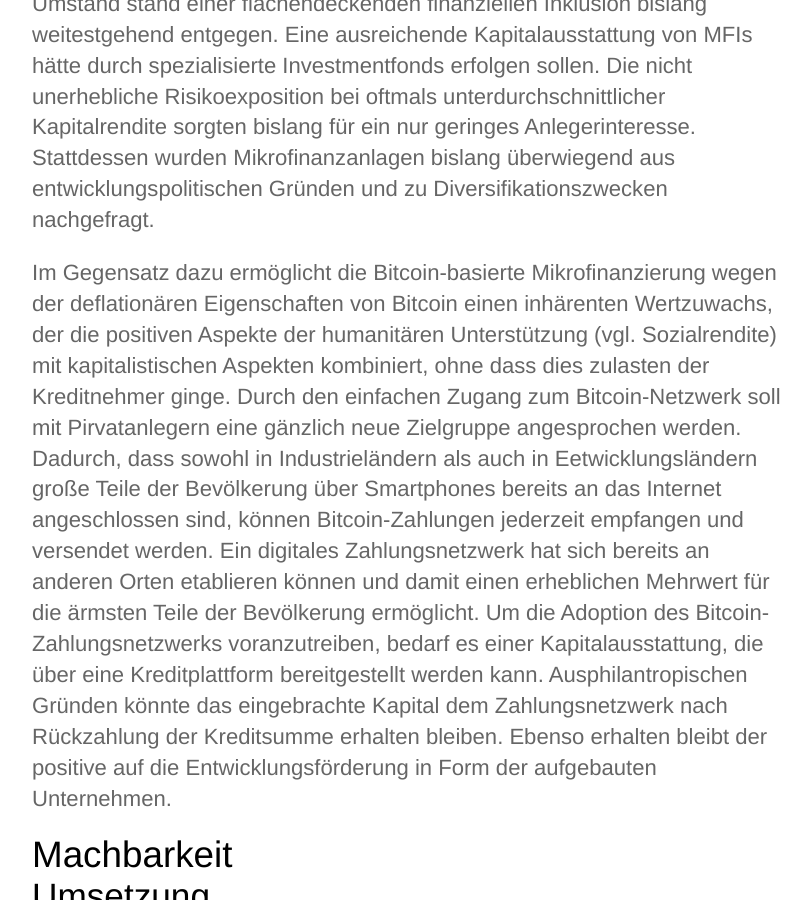
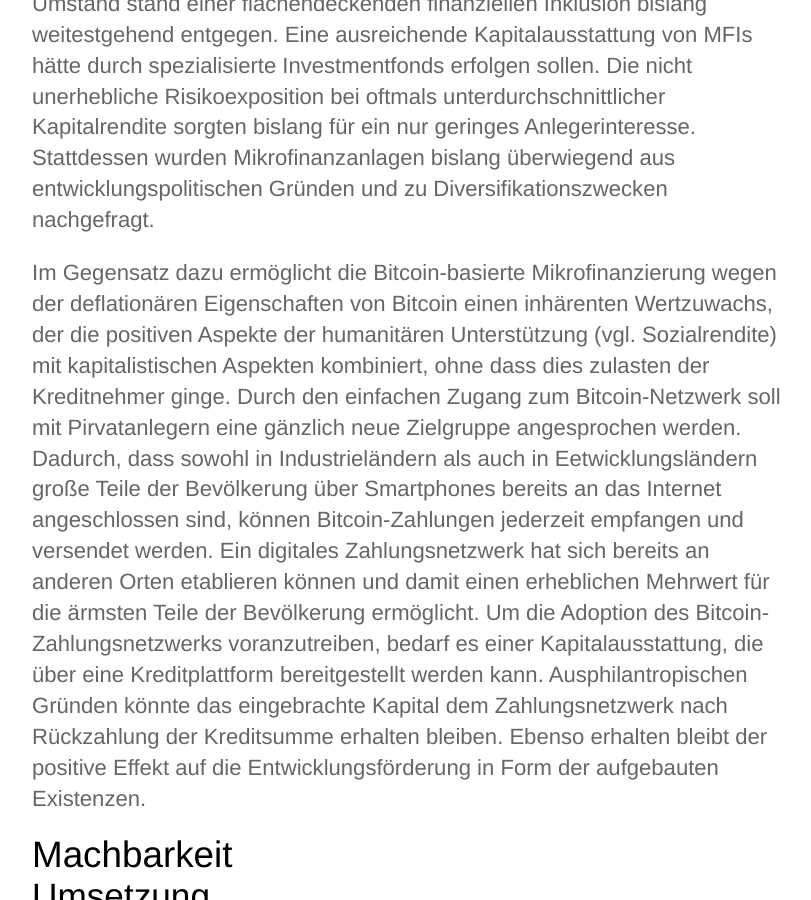
Before and after one commit to Bitcoin-InnovationHub/home, a Jekyll site: the page built from _posts/2022-05-16-bitcoin-microfinance.md, in a window 1280 px wide and 900 px high, scrolled down 1962 px. Shown: the whole window, without its empty margins (233-1044 px from the left). Built offline with Jekyll 4.4.1, drawn with Linux system fonts in a browser that asks for light colours.

Commit message:
Update 2022-05-16-bitcoin-microfinance.md

```diff
--- a/_posts/2022-05-16-bitcoin-microfinance.md
+++ b/_posts/2022-05-16-bitcoin-microfinance.md
@@ -45,7 +45,7 @@
 
 Mikrofinanz-Lösungen ermöglichen es Menschen ohne Zugang zu traditionellen Bankdienstleistungen eine solche Anfangsinvestition durch Bereitstellung von Fremdkapital zu tätigen. Weltweit werden Mikrofinanzinstitute (MFIs)  mit einer nicht zu bewältigenden Kapitalnachfrage bei stark begrenztem Kapitalangebot konfrontiert. Dieser Umstand stand einer flächendeckenden finanziellen Inklusion bislang weitestgehend entgegen. Eine ausreichende Kapitalausstattung von MFIs hätte durch spezialisierte Investmentfonds erfolgen sollen. Die nicht unerhebliche Risikoexposition bei oftmals unterdurchschnittlicher Kapitalrendite sorgten bislang für ein nur geringes Anlegerinteresse. Stattdessen wurden Mikrofinanzanlagen bislang überwiegend aus entwicklungspolitischen Gründen und zu Diversifikationszwecken nachgefragt.
 
-Im Gegensatz dazu ermöglicht die Bitcoin-basierte Mikrofinanzierung wegen der deflationären Eigenschaften von Bitcoin einen inhärenten Wertzuwachs, der die positiven Aspekte der humanitären Unterstützung (vgl. Sozialrendite) mit kapitalistischen Aspekten kombiniert, ohne dass dies zulasten der Kreditnehmer ginge. Durch den einfachen Zugang zum Bitcoin-Netzwerk soll mit Pirvatanlegern eine gänzlich neue Zielgruppe angesprochen werden. Dadurch, dass sowohl in Industrieländern als auch in Eetwicklungsländern große Teile der Bevölkerung über Smartphones bereits an das Internet angeschlossen sind, können Bitcoin-Zahlungen jederzeit empfangen und versendet werden. Ein digitales Zahlungsnetzwerk hat sich bereits an anderen Orten etablieren können und damit einen erheblichen Mehrwert für die ärmsten Teile der Bevölkerung ermöglicht. Um die Adoption des Bitcoin-Zahlungsnetzwerks voranzutreiben, bedarf es einer Kapitalausstattung, die über eine Kreditplattform bereitgestellt werden kann. Ausphilantropischen Gründen könnte das eingebrachte Kapital dem Zahlungsnetzwerk nach Rückzahlung der Kreditsumme erhalten bleiben. Ebenso erhalten bleibt der positive auf die Entwicklungsförderung in Form der aufgebauten Unternehmen.
+Im Gegensatz dazu ermöglicht die Bitcoin-basierte Mikrofinanzierung wegen der deflationären Eigenschaften von Bitcoin einen inhärenten Wertzuwachs, der die positiven Aspekte der humanitären Unterstützung (vgl. Sozialrendite) mit kapitalistischen Aspekten kombiniert, ohne dass dies zulasten der Kreditnehmer ginge. Durch den einfachen Zugang zum Bitcoin-Netzwerk soll mit Pirvatanlegern eine gänzlich neue Zielgruppe angesprochen werden. Dadurch, dass sowohl in Industrieländern als auch in Eetwicklungsländern große Teile der Bevölkerung über Smartphones bereits an das Internet angeschlossen sind, können Bitcoin-Zahlungen jederzeit empfangen und versendet werden. Ein digitales Zahlungsnetzwerk hat sich bereits an anderen Orten etablieren können und damit einen erheblichen Mehrwert für die ärmsten Teile der Bevölkerung ermöglicht. Um die Adoption des Bitcoin-Zahlungsnetzwerks voranzutreiben, bedarf es einer Kapitalausstattung, die über eine Kreditplattform bereitgestellt werden kann. Ausphilantropischen Gründen könnte das eingebrachte Kapital dem Zahlungsnetzwerk nach Rückzahlung der Kreditsumme erhalten bleiben. Ebenso erhalten bleibt der positive Effekt auf die Entwicklungsförderung in Form der aufgebauten Existenzen.
 
 # Machbarkeit
 
```
